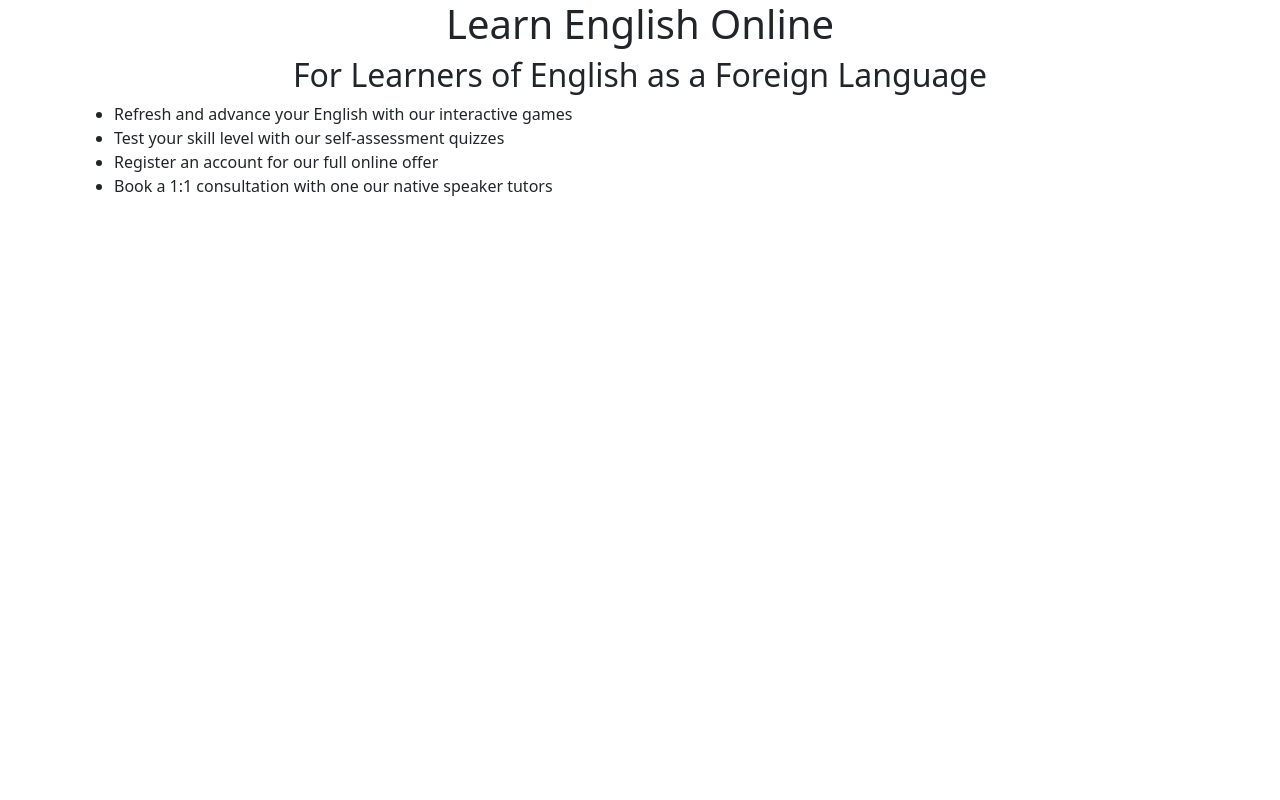
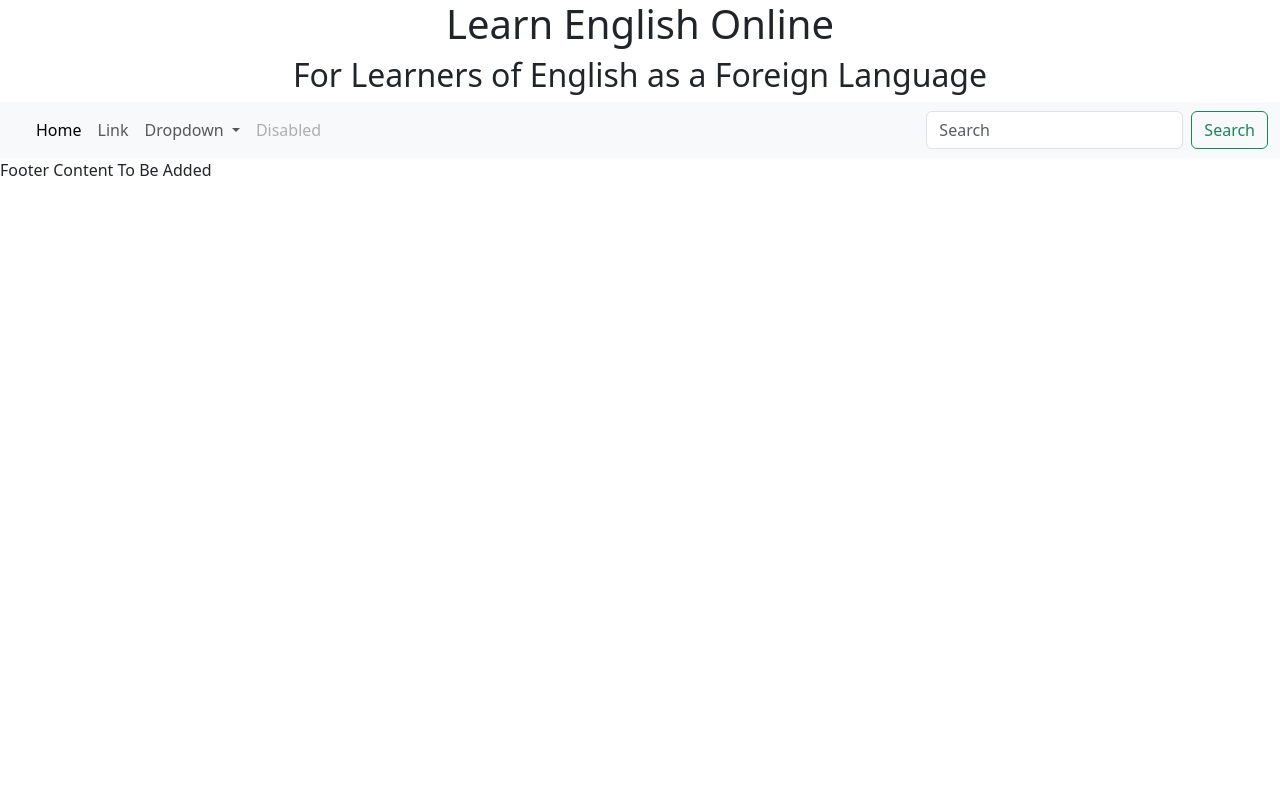
Before and after one commit to rich-p-rich/english-tutor-django-p4, a Django app: page /homepage/ in a window 1280 px wide. Run offline with Django 5.2, Linux system fonts and the light colour scheme; some libraries are stand-ins or nearby versions.

Commit message:
Add basic bootstrap navbar structure

```diff
--- a/english_tutor/settings.py
+++ b/english_tutor/settings.py
@@ -29,7 +29,7 @@ TEMPLATES_DIR = os.path.join(BASE_DIR, 'templates')
 SECRET_KEY = os.environ.get('SECRET_KEY')
 
 # SECURITY WARNING: don't run with debug turned on in production!
-DEBUG = False
+DEBUG = True
 
 ALLOWED_HOSTS = ['8000-richprich-englishtutord-m5vy8jfvo1h.ws-eu114.gitpod.io',
                 '.herokuapp.com']
--- a/english_tutor/urls.py
+++ b/english_tutor/urls.py
@@ -18,10 +18,12 @@ from django.contrib import admin
 from django.urls import path, include
 from django.conf import settings
 from django.conf.urls.static import static
+from home.views import HomePage
 
 urlpatterns = [
     path('admin/', admin.site.urls),
     path('summernote/', include('django_summernote.urls')),
     path('appointments/', include("appointments.urls"), name='appointments-urls'),
     path('homepage/', include("home.urls"), name='home-urls'),
+    path('', HomePage.as_view(), name='homepage'),
 ] + static(settings.STATIC_URL, document_root=settings.STATIC_ROOT)
--- a/home/templates/home/index.html
+++ b/home/templates/home/index.html
@@ -1,5 +1,20 @@
 {% extends 'base.html' %}
 
 {% block content %}
-    <p>All craft pull up!</p>
+<body>
+    <h1 class="header-home">Learn English Online</h1>
+    <h2 class="header-home">For Learners of English as a Foreign Language</h2>
+    <header>
+      <!-- ADD HREF-->
+      <div><a href="" id="hero-header"></a></div>
+    </header>
+    <article class="container">
+      <ul>
+        <li>Refresh and advance your English with our interactive games</li>
+        <li>Test your skill level with our self-assessment quizzes</li>
+        <li>Register an account for our full online offer</li>
+        <li>Book a 1:1 consultation with one our native speaker tutors</li>
+        <li>IT'S A TRAP!!!</li>
+      </ul>
+    </article>
 {% endblock content %}
--- a/static/css/style.css
+++ b/static/css/style.css
@@ -24,7 +24,7 @@ body {
 }
 
 #hero-header {
-    background: url("./images/homepage-image.webp");
+    background: url("{% static 'images/header-sky.webp' %}");
     background-color: red;
     background-color: green;
     background-position: center;
--- a/templates/base.html
+++ b/templates/base.html
@@ -22,23 +22,65 @@
 
 </head>
 
-<body>
-  <h1 class="header-home">Learn English Online</h1>
-  <h2 class="header-home">For Learners of English as a Foreign Language</h2>
+<body id="body">
+  <!--Header-->
   <header>
-    <div><a href="index.html" id="hero-header"></a></div>
+    <h1 class="header-home">Learn English Online</h1>
+    <h2 class="header-home">For Learners of English as a Foreign Language</h2>
   </header>
-  <article class="container">
-    <ul>
-      <li>Refresh and advance your English with our interactive games</li>
-      <li>Test your skill level with our self-assessment quizzes</li>
-      <li>Register an account for our full online offer</li>
-      <li>Book a 1:1 consultation with one our native speaker tutors</li>
-    </ul>
-  </article>
+  <!--Navbar-->
+  <nav class="navbar navbar-expand-lg navbar-light bg-light">
+    <div class="container-fluid">
+      <!--No text needed here-->
+      <a class="navbar-brand" href="#"></a>
+      <button class="navbar-toggler" type="button" data-bs-toggle="collapse" data-bs-target="#navbarSupportedContent"
+        aria-controls="navbarSupportedContent" aria-expanded="false" aria-label="Toggle navigation">
+        <span class="navbar-toggler-icon"></span>
+      </button>
+      <div class="collapse navbar-collapse" id="navbarSupportedContent">
+        <ul class="navbar-nav me-auto mb-2 mb-lg-0">
+          <li class="nav-item">
+            <a class="nav-link active" aria-current="page" href="#">Home</a>
+          </li>
+          <li class="nav-item">
+            <a class="nav-link" href="#">Link</a>
+          </li>
+          <li class="nav-item dropdown">
+            <a class="nav-link dropdown-toggle" href="#" id="navbarDropdown" role="button" data-bs-toggle="dropdown"
+              aria-expanded="false">
+              Dropdown
+            </a>
+            <ul class="dropdown-menu" aria-labelledby="navbarDropdown">
+              <li><a class="dropdown-item" href="#">Action</a></li>
+              <li><a class="dropdown-item" href="#">Another action</a></li>
+              <li>
+                <hr class="dropdown-divider">
+              </li>
+              <li><a class="dropdown-item" href="#">Something else here</a></li>
+            </ul>
+          </li>
+          <li class="nav-item">
+            <a class="nav-link disabled" href="#" tabindex="-1" aria-disabled="true">Disabled</a>
+          </li>
+        </ul>
+        <form class="d-flex">
+          <input class="form-control me-2" type="search" placeholder="Search" aria-label="Search">
+          <button class="btn btn-outline-success" type="submit">Search</button>
+        </form>
+      </div>
+    </div>
+  </nav>
+
+<!--Footer-->
+<footer>Footer Content To Be Added</footer>
+
+<!--Bootstrap JS CDN-->
+<script src="https://cdn.jsdelivr.net/npm/bootstrap@5.3.3/dist/js/bootstrap.bundle.min.js"></script>
+</body>
+
 
 
   <script src="{% static 'js/script.js' %}"></script>
-</body>
+
 
 </html>
```
Also changed, not shown: static/images/header-sky.webp (added), 2 other files.
